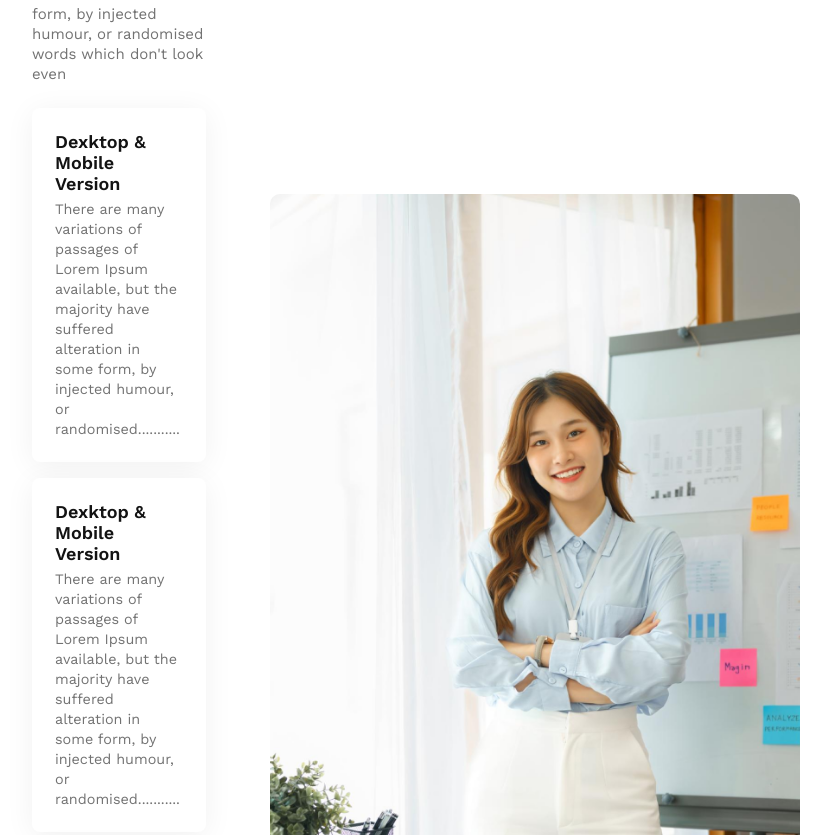
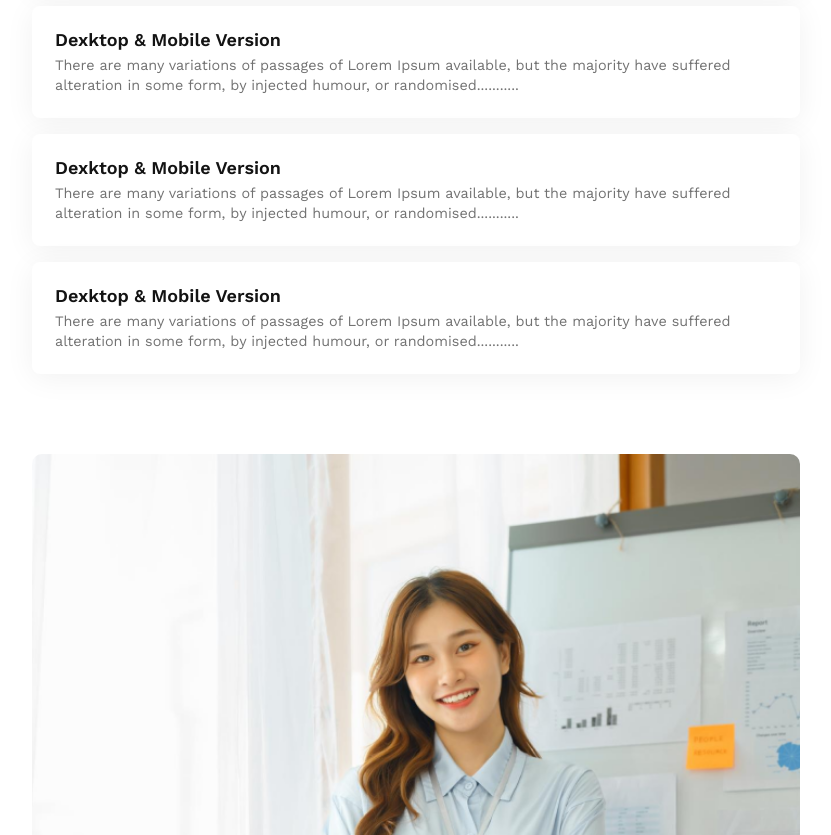
Before and after one commit to MrKhan75/g3-architects-website, a plain HTML site: page index.html in a window 1024 px wide. Shown: the part 1835-2670 px from the top of the page, without its empty margins (96-927 px from the left). Drawn offline with nearby package versions, Linux system fonts and the light colour scheme.

Commit message:
responsive add

```diff
--- a/styles/style.css
+++ b/styles/style.css
@@ -357,3 +357,17 @@ header {
         margin-top: 0;
     }
 }
+
+
+@media only screen and (min-width:992px) and (max-width:1100px) {
+
+    /* Feature Section */
+
+    .feature-content{
+        flex-direction: column;
+    }
+    .feature-img img {
+        width: 100%;
+        margin-top: 0;
+    }
+}
```
